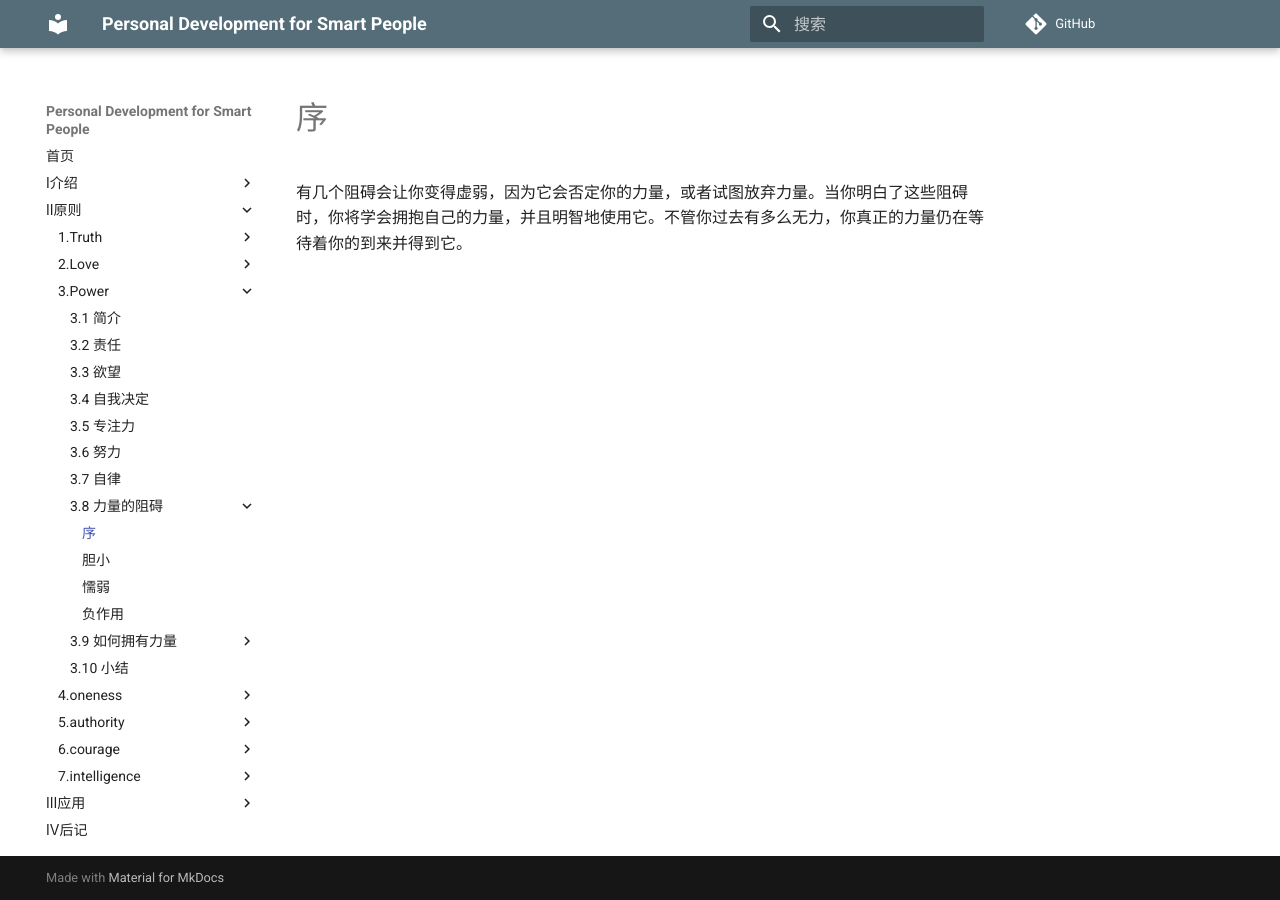
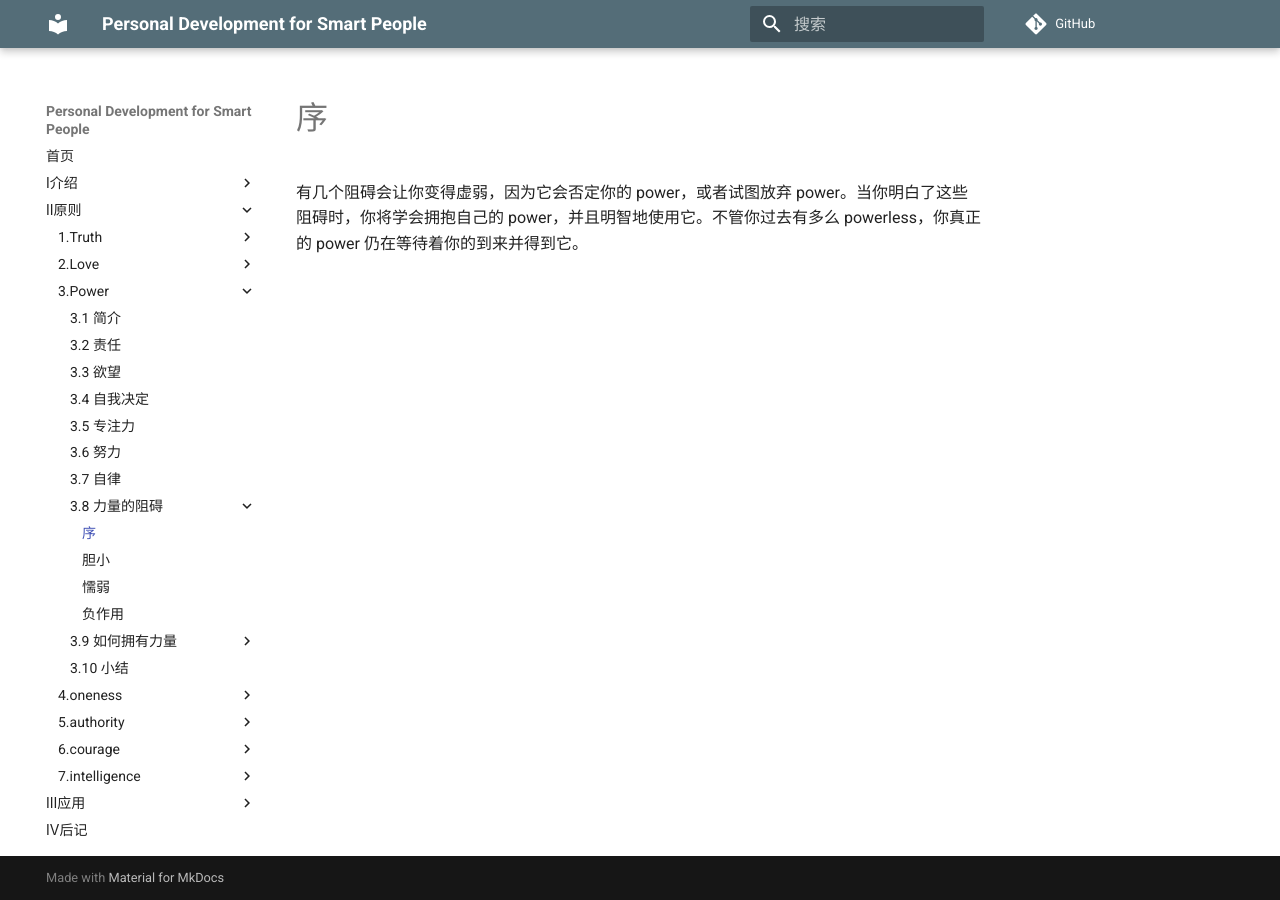
Before and after one commit to wtsnwei/pdsp, an MkDocs documentation site: the page built from docs/2.Principles/03.power/07.blocks-to-power.md, in a window 1280 px wide. Built offline with MkDocs 1.6.1 and Material for MkDocs 9.7.7, drawn with Linux system fonts in a browser that asks for light colours; comment, search, counter and statistics services are not loaded.

Commit message:
修正语句

```diff
--- a/docs/2.Principles/03.power/07.blocks-to-power.md
+++ b/docs/2.Principles/03.power/07.blocks-to-power.md
@@ -3,4 +3,4 @@ title:    Blocks to Power
 date:     2021-03-06
 ---
 
-有几个阻碍会让你变得虚弱，因为它会否定你的力量，或者试图放弃力量。当你明白了这些阻碍时，你将学会拥抱自己的力量，并且明智地使用它。不管你过去有多么无力，你真正的力量仍在等待着你的到来并得到它。
+有几个阻碍会让你变得虚弱，因为它会否定你的 power，或者试图放弃 power。当你明白了这些阻碍时，你将学会拥抱自己的 power，并且明智地使用它。不管你过去有多么 powerless，你真正的 power 仍在等待着你的到来并得到它。
```
